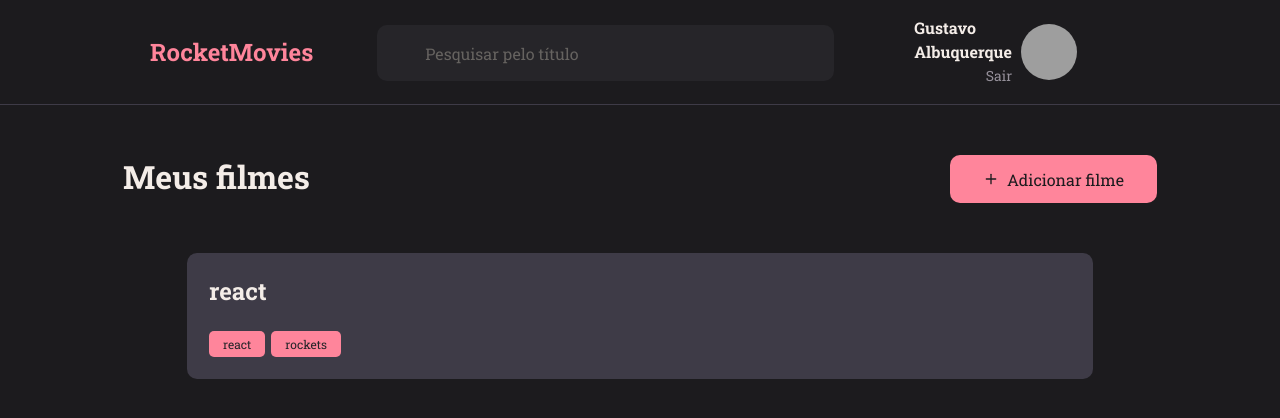
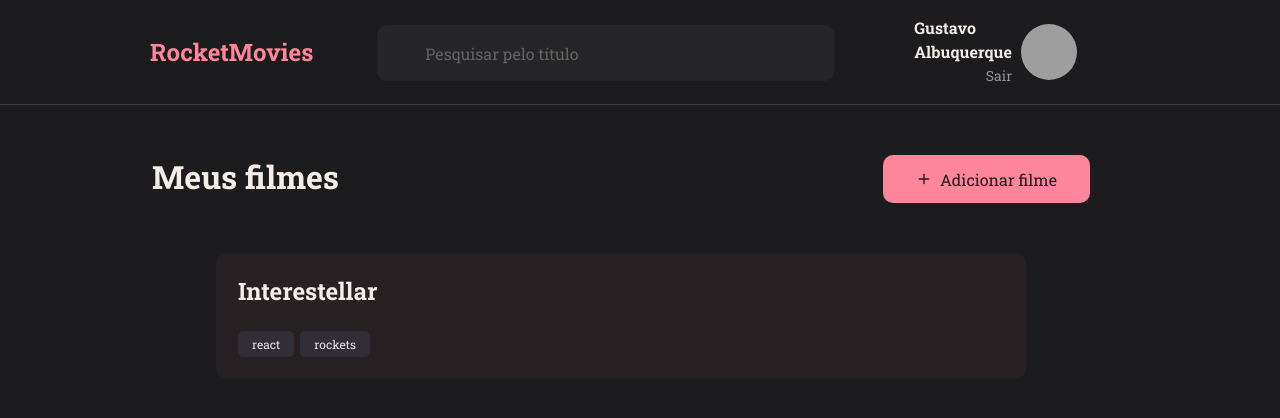
Before and after one commit to gugu1073/MovieNotes-Front-end, a React (Vite) app: page / in a window 1280 px wide. Shown: the top 418 px of the page. Built offline with nearby package versions, Linux system fonts and the light colour scheme; grey boxes are pictures that could not be loaded.

Commit message:
page-home

```diff
--- a/src/components/Header/index.jsx
+++ b/src/components/Header/index.jsx
@@ -9,7 +9,8 @@ export function Header() {
 
       <Input
        placeholder='Pesquisar pelo título'
-      />
+       />
+
 
     <Profile to="/profile">
 
--- a/src/components/Header/styles.js
+++ b/src/components/Header/styles.js
@@ -36,6 +36,10 @@ export const Input = styled.input`
   &::placeholder {
    color: ${({theme}) => theme.COLORS.GRAY_300};
    padding-left: 24px;
+  }
+
+  > svg {
+    color: #948F99;
   }
 `;
 
--- a/src/components/Note/index.jsx
+++ b/src/components/Note/index.jsx
@@ -5,7 +5,6 @@ export function Note( {data , ...rest}) {
  return(
    <Container {...rest}>
       <h1>{data.title}</h1>
-
       {
        data.tags &&
        <footer>
--- a/src/components/Note/style.js
+++ b/src/components/Note/style.js
@@ -3,7 +3,7 @@ import styled from "styled-components";
 
 export const Container = styled.button`
  width: 100%;
- background-color: ${({theme})  => theme.COLORS.BACKGROUND_700};
+ background-color:rgba(255, 133, 155, 0.05);
 
  border: none;
  border-radius: 10px;
@@ -21,8 +21,9 @@ export const Container = styled.button`
  }
 
  > footer {
-  width: 100%;
   display: flex;
   margin-top: 24px;
+
+  width: 100%;
  }
 `;
--- a/src/components/Tag/styles.js
+++ b/src/components/Tag/styles.js
@@ -6,8 +6,8 @@ export const Container = styled.span`
 
  border-radius: 5px;
  margin-right: 6px;
- color: ${({theme}) => theme.COLORS.BACKGROUND_900 };
- background-color: ${({theme}) => theme.COLORS.ORANGE };
+ color: rgba(229, 229, 229, 1);
+ background-color:rgba(49, 46, 56, 1);
 
  cursor: pointer;
 `
--- a/src/pages/Home/index.jsx
+++ b/src/pages/Home/index.jsx
@@ -11,22 +11,21 @@ export function Home() {
 
     <div>
       <h1>Meus filmes</h1>
-
       <NewNotes to="/newMovie">
        <FiPlus/>
         Adicionar filme
       </NewNotes>
-
     </div>
 
     <Content>
-      <Note data={{title: 'react', tags:[
-        {id: '1', name: 'react' },
-        {id: '2', name: 'rockets'}
+      <Note data={{title: 'Interestellar',   tags:[
+       {id: '1', name: 'react' },
+       {id: '2', name: 'rockets'}
       ]
       }}/>
     </Content>
 
+
   </Container>
  );
 }
--- a/src/pages/Home/styles.js
+++ b/src/pages/Home/styles.js
@@ -5,39 +5,22 @@ export const Container = styled.div`
  width: 100%;
  height: 100vh;
 
-
  background-color: ${({theme}) => theme.COLORS.BACKGROUND_800};
 
  > div {
   display: flex;
   justify-content: space-between;
-  margin-left: 123px;
-  margin-right: 123px;
+  margin-right: 190px;
   margin-top: 50px;
- }
-`;
-
-export const Brand =   styled.div`
- display: flex;
- justify-content: center;
- align-items: center;
-
- border-bottom-width: 1px;
- border-bottom-style: solid;
- border-bottom-color: ${({theme}) => theme.COLORS.BACKGROUND_700};
-
- background-color: ${({theme}) => theme.COLORS.BACKGROUND_900};
-
- >h1 {
-  font-size: 24px;
-  color: ${({theme}) => theme.COLORS.ORANGE};
+  margin-left: 152px;
  }
 `;
 
 export const Content =   styled.div`
- grid-area: content;
  padding: 0 64px;
  overflow-y: auto;
+
+
 `;
 
 export const NewNotes =  styled(Link)`
--- a/src/style/global.js
+++ b/src/style/global.js
@@ -1,6 +1,10 @@
 import { createGlobalStyle } from 'styled-components';
 
 export default createGlobalStyle`
+
+  :root {
+    font-size: 62.5%;
+  }
 
   * {
    margin: 0;
```
Also changed, not shown: src/assets/star.svg (added).
